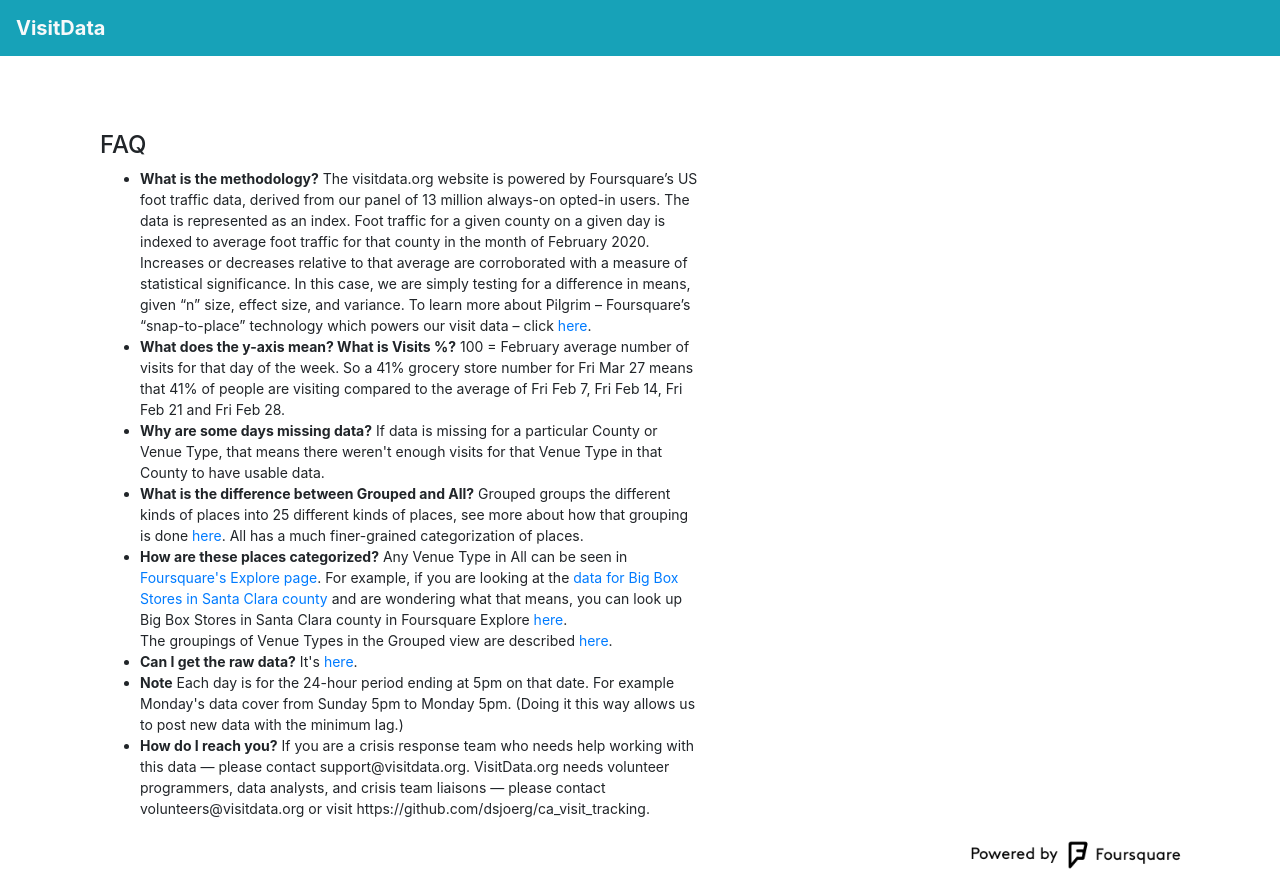
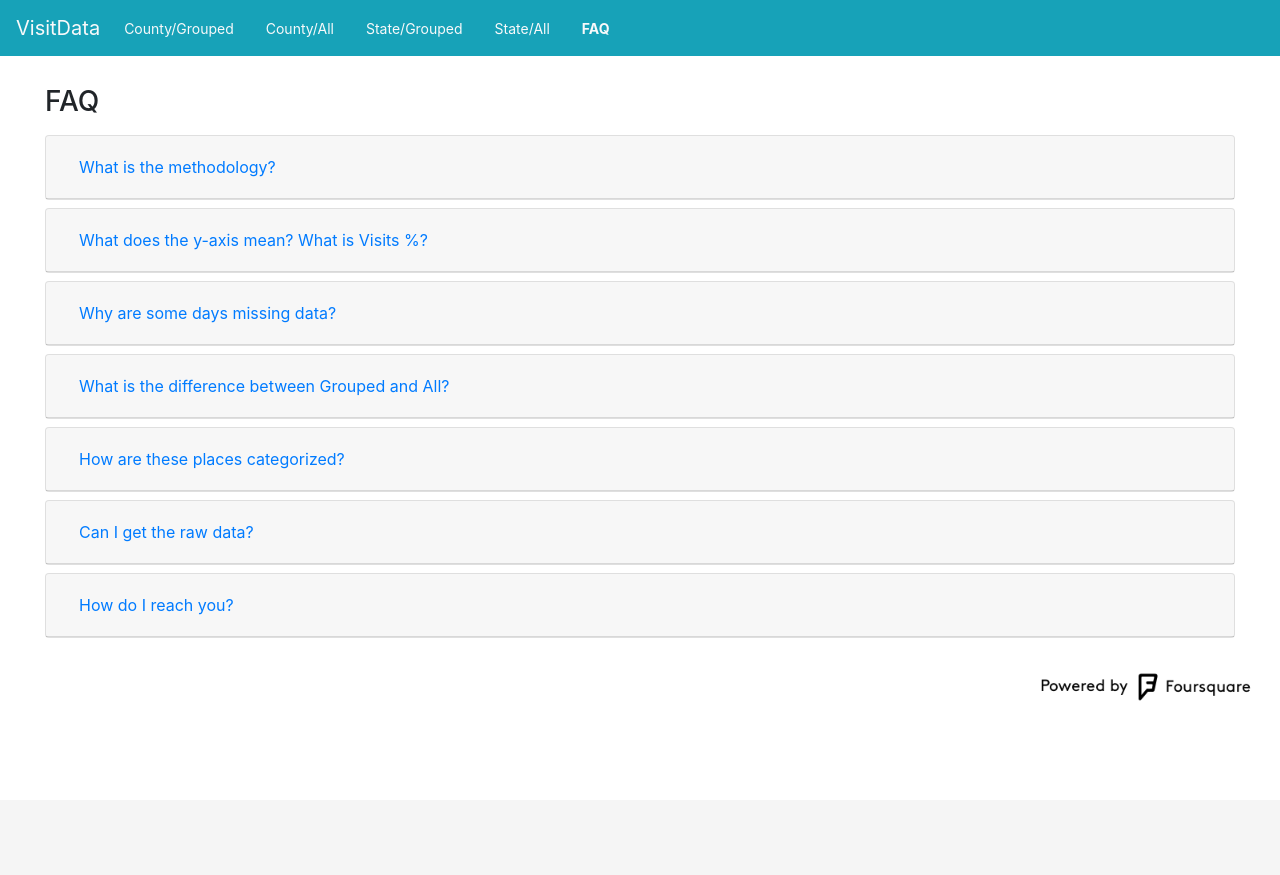
Before and after one commit to VisitData-org/ca_visit_tracking, a Flask app: page /faq in a window 1280 px wide. After the commit the page ends 701 px from the top, so only its background shows below. Run offline with Flask 2, Linux system fonts and the light colour scheme; some libraries are stand-ins or nearby versions.

Commit message:
styled faq page with accordion

```diff
--- a/static/css/visitdata.css
+++ b/static/css/visitdata.css
@@ -29,6 +29,12 @@ h4 {
    max-width:75%;
 }
 
+.mobile-accordion {
+  margin-top: 35px;
+  margin-left: 30px;
+  margin-right: 30px;
+}
+
 @media (min-width: 1200px) {
   .main-mobile {
     padding-top: 50px;
@@ -36,16 +42,12 @@ h4 {
 
   .map-us {
     width: 1200px;
-    height: 666px;
+    height: 600px;
   }
 
   .foursquare-logo {
       max-width:240px;
   }
-
-  .faqlist {
-      max-width: 600px;
-    }
 
     .mobile-search {
       margin-top: 20px;
@@ -69,10 +71,6 @@ h4 {
   .foursquare-logo {
       max-width:240px;
   }
-
-  .faqlist {
-      max-width: 600px;
-    }
 
   .map-us {
     width: 1000px;
@@ -120,10 +118,6 @@ h4 {
 
   .mobile-header {
     margin-top: 15px;
-  }
-
-  .faqlist {
-      max-width: 600px;
   }
 
   .mobile-search {
--- a/templates/all_state.js
+++ b/templates/all_state.js
@@ -599,7 +599,6 @@ function parseSelection() {
 
 function setNavLinks() {
   // TODO fix the nav links to handle the new state stuff
-  document.getElementById('nav-latest').style.display = 'none';  // this is silly, and we dont have it for per-state yet
   document.getElementById('nav-chartgrouped').href = "/bydatesel/" + encodeURIComponent(selectedState) + "/ALL/ALL";
   document.getElementById('nav-chartall').href = "/bydatesel/" + encodeURIComponent(selectedState) + "/ALL/ALL?datafilename=raw";
   document.getElementById('nav-stategrouped').href = "/bystatesel/" + encodeURIComponent(selectedState) + "/ALL";
--- a/templates/faq.html
+++ b/templates/faq.html
@@ -1,20 +1,120 @@
-{% extends "nonav.html" %}
+{% extends "nav.html" %}
 {% block main %}
 <script>
-  document.getElementById('brand').classList.add('font-weight-bold')
+  document.getElementById('nav-faq').classList.add('font-weight-bold')
 </script>
 
-<div class="container-fluid mt-2 main-mobile">
-  <h4 id="table-title">FAQ</h4>
-  <ul class="faqlist">
-    <li> <b>What is the methodology?</b> The visitdata.org website is powered by Foursquare’s US foot traffic data, derived from our panel of 13 million always-on opted-in users. The data is represented as an index.  Foot traffic for a given county on a given day is indexed to average foot traffic for that county in the month of February 2020. Increases or decreases relative to that average are corroborated with a measure of statistical significance. In this case, we are simply testing for a difference in means, given “n” size, effect size, and variance.  To learn more about Pilgrim – Foursquare’s “snap-to-place” technology which powers our visit data – click <a href="https://enterprise.foursquare.com/intersections/article/phones-lambdas-and-the-joy-of-snap-to-place-techn/">here</a>.
-    <li><b>What does the y-axis mean?  What is Visits %?</b> 100 = February average number of visits for that day of the week. So a 41% grocery store number for Fri Mar 27 means that 41% of people are visiting compared to the average of Fri Feb 7, Fri Feb 14, Fri Feb 21 and Fri Feb 28.</li>
-<li><b>Why are some days missing data?</b> If data is missing for a particular County or Venue Type, that means there weren't enough visits for that Venue Type in that County to have usable data.</li>
-    <li><b>What is the difference between Grouped and All?</b> Grouped groups the different kinds of places into 25 different kinds of places, see more about how that grouping is done <a href="https://docs.google.com/document/d/1VcewE8rvg_FgXa0KBLjxIXVH5_s0Ff2QL8mk3E1xnUk/edit?usp=sharing">here</a>.  All has a much finer-grained categorization of places.</li>
-    <li><b>How are these places categorized?</b> Any Venue Type in All can be seen in <a href="https://foursquare.com/explore">Foursquare's Explore page</a>. For example, if you are looking at the <a href="https://visitdata.org/bydatesel/California/Santa%20Clara%20County/Big%20Box%20Stores">data for Big Box Stores in Santa Clara county</a> and are wondering what that means, you can look up Big Box Stores in Santa Clara county in Foursquare Explore <a href="https://foursquare.com/explore?mode=url&near=San%20Jose%2C%20CA%2C%20United%20States&nearGeoId=72057594043320107&q=Big%20box%20stores">here</a>.</li>  The groupings of Venue Types in the Grouped view are described <a href="https://docs.google.com/document/d/1VcewE8rvg_FgXa0KBLjxIXVH5_s0Ff2QL8mk3E1xnUk/edit?usp=sharing">here</a>.
-    <li><b>Can I get the raw data?</b> It's <a href="https://github.com/dsjoerg/ca_visit_tracking/tree/master/static/data">here</a>.</li>
-    <li><b>Note</b> Each day is for the 24-hour period ending at 5pm on that date. For example Monday's data cover from Sunday 5pm to Monday 5pm. (Doing it this way allows us to post new data with the minimum lag.)</li>
-    <li><b>How do I reach you?</b> If you are a crisis response team who needs help working with this data — please contact support@visitdata.org. VisitData.org needs volunteer programmers, data analysts, and crisis team liaisons — please contact volunteers@visitdata.org or visit https://github.com/dsjoerg/ca_visit_tracking.</li>
-    </ul>
+<div id="accordion" class='mobile-accordion main-mobile'>
+  <h3 class="card-title mb-3">FAQ</h3>
+  <div class="card mb-2">
+    <div class="card-header" id="headingOne">
+      <h5 class="mb-0">
+        <button class="btn btn-link" data-toggle="collapse" data-target="#collapseOne" aria-expanded="true" aria-controls="collapseOne">
+          What is the methodology?
+        </button>
+      </h5>
+    </div>
+
+    <div id="collapseOne" class="collapse" aria-labelledby="headingOne" data-parent="#accordion">
+      <div class="card-body">
+        The visitdata.org website is powered by Foursquare’s US foot traffic data, derived from our panel of 13 million always-on opted-in users. The data is represented as an index.  Foot traffic for a given county on a given day is indexed to average foot traffic for that county in the month of February 2020. Increases or decreases relative to that average are corroborated with a measure of statistical significance. In this case, we are simply testing for a difference in means, given “n” size, effect size, and variance.  To learn more about Pilgrim – Foursquare’s “snap-to-place” technology which powers our visit data – click <a href="https://enterprise.foursquare.com/intersections/article/phones-lambdas-and-the-joy-of-snap-to-place-techn/">here</a>.
+      </div>
+    </div>
+  </div>
+
+  <div class="card mb-2">
+    <div class="card-header" id="headingTwo">
+      <h5 class="mb-0">
+        <button class="btn btn-link collapsed" data-toggle="collapse" data-target="#collapseTwo" aria-expanded="false" aria-controls="collapseTwo">
+          What does the y-axis mean?  What is Visits %?
+        </button>
+      </h5>
+    </div>
+    <div id="collapseTwo" class="collapse" aria-labelledby="headingTwo" data-parent="#accordion">
+      <div class="card-body">
+        100 = February average number of visits for that day of the week. So a 41% grocery store number for Fri Mar 27 means that 41% of people are visiting compared to the average of Fri Feb 7, Fri Feb 14, Fri Feb 21 and Fri Feb 28.
+      </div>
+    </div>
+  </div>
+
+  <div class="card mb-2">
+    <div class="card-header" id="headingThree">
+      <h5 class="mb-0">
+        <button class="btn btn-link collapsed" data-toggle="collapse" data-target="#collapseThree" aria-expanded="false" aria-controls="collapseThree">
+          Why are some days missing data?
+        </button>
+      </h5>
+    </div>
+    <div id="collapseThree" class="collapse" aria-labelledby="headingThree" data-parent="#accordion">
+      <div class="card-body">
+        If data is missing for a particular County or Venue Type, that means there weren't enough visits for that Venue Type in that County to have usable data.
+      </div>
+    </div>
+  </div>
+
+  <div class="card mb-2">
+    <div class="card-header" id="headingFour">
+      <h5 class="mb-0">
+        <button class="btn btn-link collapsed" data-toggle="collapse" data-target="#collapseFour" aria-expanded="false" aria-controls="collapseFour">
+          What is the difference between Grouped and All?
+        </button>
+      </h5>
+    </div>
+    <div id="collapseFour" class="collapse" aria-labelledby="headingFour" data-parent="#accordion">
+      <div class="card-body">
+        Grouped groups the different kinds of places into 25 different kinds of places, see more about how that grouping is done <a href="https://docs.google.com/document/d/1VcewE8rvg_FgXa0KBLjxIXVH5_s0Ff2QL8mk3E1xnUk/edit?usp=sharing">here</a>.  All has a much finer-grained categorization of places.
+      </div>
+    </div>
+  </div>
+
+  <div class="card mb-2">
+    <div class="card-header" id="headingFive">
+      <h5 class="mb-0">
+        <button class="btn btn-link collapsed" data-toggle="collapse" data-target="#collapseFive" aria-expanded="false" aria-controls="collapseFive">
+          How are these places categorized?
+        </button>
+      </h5>
+    </div>
+    <div id="collapseFive" class="collapse" aria-labelledby="headingFive" data-parent="#accordion">
+      <div class="card-body">
+        Any Venue Type in All can be seen in <a href="https://foursquare.com/explore">Foursquare's Explore page</a>. For example, if you are looking at the <a href="https://visitdata.org/bydatesel/California/Santa%20Clara%20County/Big%20Box%20Stores">data for Big Box Stores in Santa Clara county</a> and are wondering what that means, you can look up Big Box Stores in Santa Clara county in Foursquare Explore <a href="https://foursquare.com/explore?mode=url&near=San%20Jose%2C%20CA%2C%20United%20States&nearGeoId=72057594043320107&q=Big%20box%20stores">here</a>. The groupings of Venue Types in the Grouped view are described <a href="https://docs.google.com/document/d/1VcewE8rvg_FgXa0KBLjxIXVH5_s0Ff2QL8mk3E1xnUk/edit?usp=sharing">here</a>.
+      </div>
+    </div>
+  </div>
+
+  <div class="card mb-2">
+    <div class="card-header" id="headingSix">
+      <h5 class="mb-0">
+        <button class="btn btn-link collapsed" data-toggle="collapse" data-target="#collapseSix" aria-expanded="false" aria-controls="collapseSix">
+          Can I get the raw data?
+        </button>
+      </h5>
+    </div>
+    <div id="collapseSix" class="collapse" aria-labelledby="headingSix" data-parent="#accordion">
+      <div class="card-body">
+        It's <a href="https://github.com/dsjoerg/ca_visit_tracking/tree/master/static/data">here</a>.
+        <br/><br/>
+        <b>Note</b>
+        <br/>
+        Each day is for the 24-hour period ending at 5pm on that date. For example Monday's data cover from Sunday 5pm to Monday 5pm. (Doing it this way allows us to post new data with the minimum lag.)
+      </div>
+    </div>
+  </div>
+
+  <div class="card mb-2">
+    <div class="card-header" id="headingSeven">
+      <h5 class="mb-0">
+        <button class="btn btn-link collapsed" data-toggle="collapse" data-target="#collapseSeven" aria-expanded="false" aria-controls="collapseSeven">
+          How do I reach you?
+        </button>
+      </h5>
+    </div>
+    <div id="collapseSeven" class="collapse" aria-labelledby="headingSeven" data-parent="#accordion">
+      <div class="card-body">
+        If you are a crisis response team who needs help working with this data — please contact support@visitdata.org. VisitData.org needs volunteer programmers, data analysts, and crisis team liaisons — please contact volunteers@visitdata.org or visit https://github.com/dsjoerg/ca_visit_tracking.
+      </div>
+    </div>
+  </div>
 </div>
+<br/>
 {% endblock %}
--- a/templates/nav.html
+++ b/templates/nav.html
@@ -51,9 +51,6 @@
     <div id="navbarNav">
       <ul class="navbar-nav flex-row">
         <li class="nav-item pr-3">
-          <a class="nav-link text-light" id="nav-latest" href="/index.html">Latest Date</a>
-        </li>
-        <li class="nav-item pr-3">
           <a class="nav-link text-light" id="nav-chartgrouped" href="/bydate.html">County/Grouped</a>
         </li>
         <li class="nav-item pr-3">
@@ -66,7 +63,7 @@
           <a class="nav-link text-light" id="nav-stateall" href="/allstate.html?datafilename=raw">State/All</a>
         </li>
         <li class="nav-item">
-          <a class="nav-link text-light" href="/faq">FAQ</a>
+          <a class="nav-link text-light" href="/faq" id="nav-faq">FAQ</a>
         </li>
       </ul>
     </div>
--- a/templates/simplenav.html
+++ b/templates/simplenav.html
@@ -50,9 +50,6 @@
     </div>
     <div id="navbarNav">
       <ul class="navbar-nav flex-row">
-        <li class="nav-item pr-3 active">
-          <a class="nav-link text-light" id="nav-latest" href="/index.html">Latest Date</a>
-        </li>
         <li class="nav-item pr-3">
           <a class="nav-link text-light" id="nav-chartgrouped" href="/bydate.html">Chart/Grouped</a>
         </li>
--- a/templates/state_bydate.js
+++ b/templates/state_bydate.js
@@ -543,7 +543,6 @@ function parseSelection() {
 }
 
 function setNavLinks() {
-  document.getElementById('nav-latest').style.display = 'none';  // this is silly, and we dont have it for per-state yet
   document.getElementById('nav-chartgrouped').href = "/bydatesel/" + encodeURIComponent(selectedState) + "/ALL/ALL";
   document.getElementById('nav-chartall').href = "/bydatesel/" + encodeURIComponent(selectedState) + "/ALL/ALL?datafilename=raw";
   document.getElementById('nav-stategrouped').href = "/bystatesel/" + encodeURIComponent(selectedState) + "/ALL";
```
